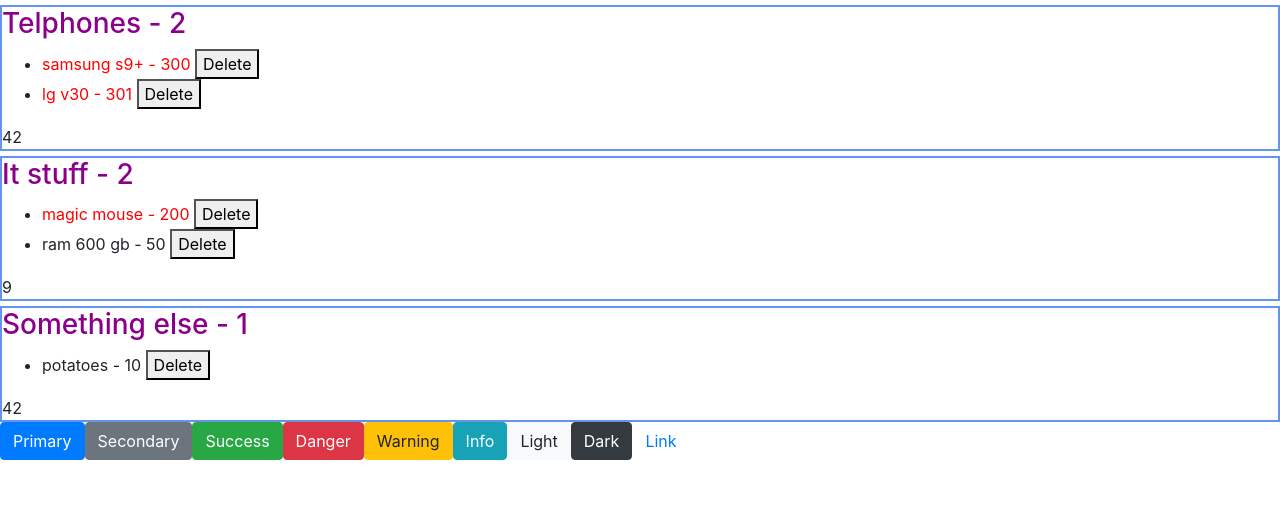
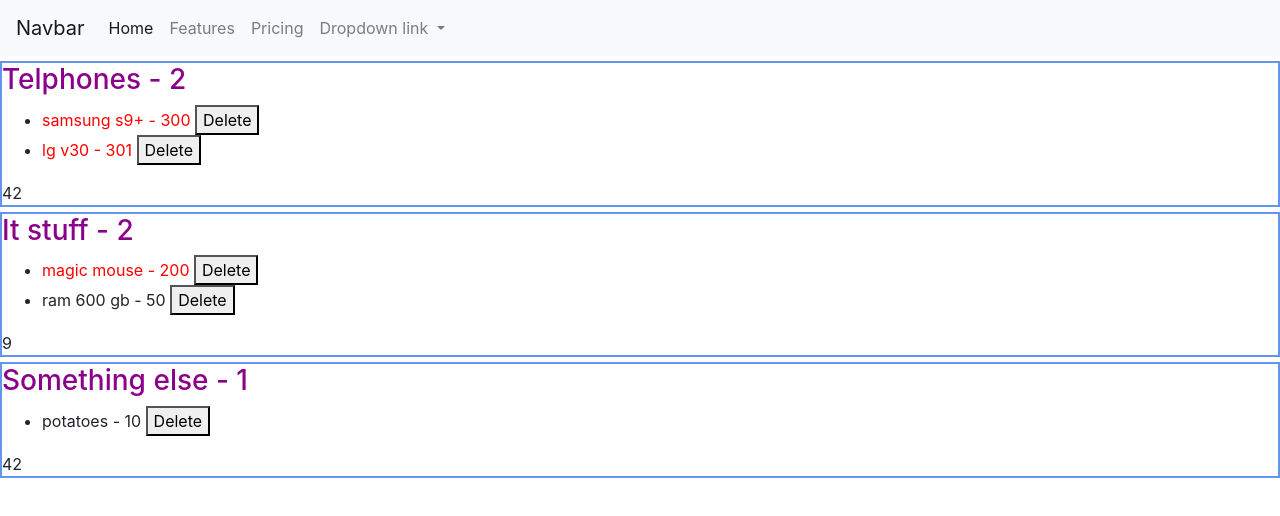
Before and after one commit to VadymKhoma/sda-demo-app-list, an Angular app: page / in a window 1280 px wide. Shown: the top 516 px of the page. Built offline with nearby package versions, Linux system fonts and the light colour scheme.

Commit message:
Added navbar

```diff
--- a/src/app/app.component.html
+++ b/src/app/app.component.html
@@ -1,16 +1,6 @@
+<app-nav-bar></app-nav-bar>
 <app-list [shopingList]="telephones" [listName]="'Telphones'"></app-list>
 
 <app-list [shopingList]="itStuff" [listName]="'It stuff'" [magicNumber]="9"></app-list>
 
 <app-list [shopingList]="other" [listName]="'Something else'"></app-list>
-
-<button type="button" class="btn btn-primary">Primary</button>
-<button type="button" class="btn btn-secondary">Secondary</button>
-<button type="button" class="btn btn-success">Success</button>
-<button type="button" class="btn btn-danger">Danger</button>
-<button type="button" class="btn btn-warning">Warning</button>
-<button type="button" class="btn btn-info">Info</button>
-<button type="button" class="btn btn-light">Light</button>
-<button type="button" class="btn btn-dark">Dark</button>
-
-<button type="button" class="btn btn-link">Link</button>
--- a/src/app/app.module.ts
+++ b/src/app/app.module.ts
@@ -4,12 +4,14 @@
 
 import { AppComponent } from './app.component';
 import { ListComponent } from './components/list/list.component';
+import { NavBarComponent } from './components/nav-bar/nav-bar.component';
 
 
 @NgModule({
   declarations: [
     AppComponent,
-    ListComponent
+    ListComponent,
+    NavBarComponent
   ],
   imports: [
     BrowserModule
--- /dev/null
+++ b/src/app/components/nav-bar/nav-bar.component.html
@@ -0,0 +1,29 @@
+<nav class="navbar navbar-expand-lg navbar-light bg-light">
+  <a class="navbar-brand" href="#">Navbar</a>
+  <button class="navbar-toggler" type="button" data-toggle="collapse" data-target="#navbarNavDropdown" aria-controls="navbarNavDropdown" aria-expanded="false" aria-label="Toggle navigation">
+    <span class="navbar-toggler-icon"></span>
+  </button>
+  <div class="collapse navbar-collapse" id="navbarNavDropdown">
+    <ul class="navbar-nav">
+      <li class="nav-item active">
+        <a class="nav-link" href="#">Home <span class="sr-only">(current)</span></a>
+      </li>
+      <li class="nav-item">
+        <a class="nav-link" href="#">Features</a>
+      </li>
+      <li class="nav-item">
+        <a class="nav-link" href="#">Pricing</a>
+      </li>
+      <li class="nav-item dropdown">
+        <a class="nav-link dropdown-toggle" href="#" id="navbarDropdownMenuLink" data-toggle="dropdown" aria-haspopup="true" aria-expanded="false">
+          Dropdown link
+        </a>
+        <div class="dropdown-menu" aria-labelledby="navbarDropdownMenuLink">
+          <a class="dropdown-item" href="#">Action</a>
+          <a class="dropdown-item" href="#">Another action</a>
+          <a class="dropdown-item" href="#">Something else here</a>
+        </div>
+      </li>
+    </ul>
+  </div>
+</nav>
--- /dev/null
+++ b/src/app/components/nav-bar/nav-bar.component.ts
@@ -0,0 +1,15 @@
+import { Component, OnInit } from '@angular/core';
+
+@Component({
+  selector: 'app-nav-bar',
+  templateUrl: './nav-bar.component.html',
+  styleUrls: ['./nav-bar.component.css']
+})
+export class NavBarComponent implements OnInit {
+
+  constructor() { }
+
+  ngOnInit() {
+  }
+
+}
--- a/src/index.html
+++ b/src/index.html
@@ -1,5 +1,6 @@
 <!doctype html>
 <html lang="en">
+
 <head>
   <meta charset="utf-8">
   <title>Lista</title>
@@ -7,8 +8,16 @@
 
   <meta name="viewport" content="width=device-width, initial-scale=1">
   <link rel="icon" type="image/x-icon" href="favicon.ico">
+  <script src="https://code.jquery.com/jquery-3.2.1.slim.min.js" integrity="sha384-KJ3o2DKtIkvYIK3UENzmM7KCkRr/rE9/Qpg6aAZGJwFDMVNA/GpGFF93hXpG5KkN"
+    crossorigin="anonymous"></script>
+  <script src="https://cdnjs.cloudflare.com/ajax/libs/popper.js/1.12.9/umd/popper.min.js" integrity="sha384-ApNbgh9B+Y1QKtv3Rn7W3mgPxhU9K/ScQsAP7hUibX39j7fakFPskvXusvfa0b4Q"
+    crossorigin="anonymous"></script>
+  <script src="https://maxcdn.bootstrapcdn.com/bootstrap/4.0.0/js/bootstrap.min.js" integrity="sha384-JZR6Spejh4U02d8jOt6vLEHfe/JQGiRRSQQxSfFWpi1MquVdAyjUar5+76PVCmYl"
+    crossorigin="anonymous"></script>
 </head>
+
 <body>
   <app-root></app-root>
 </body>
+
 </html>
```
Also changed, not shown: src/app/components/nav-bar/nav-bar.component.css (added), 1 other file (tests, documents, lock files or other folders).
